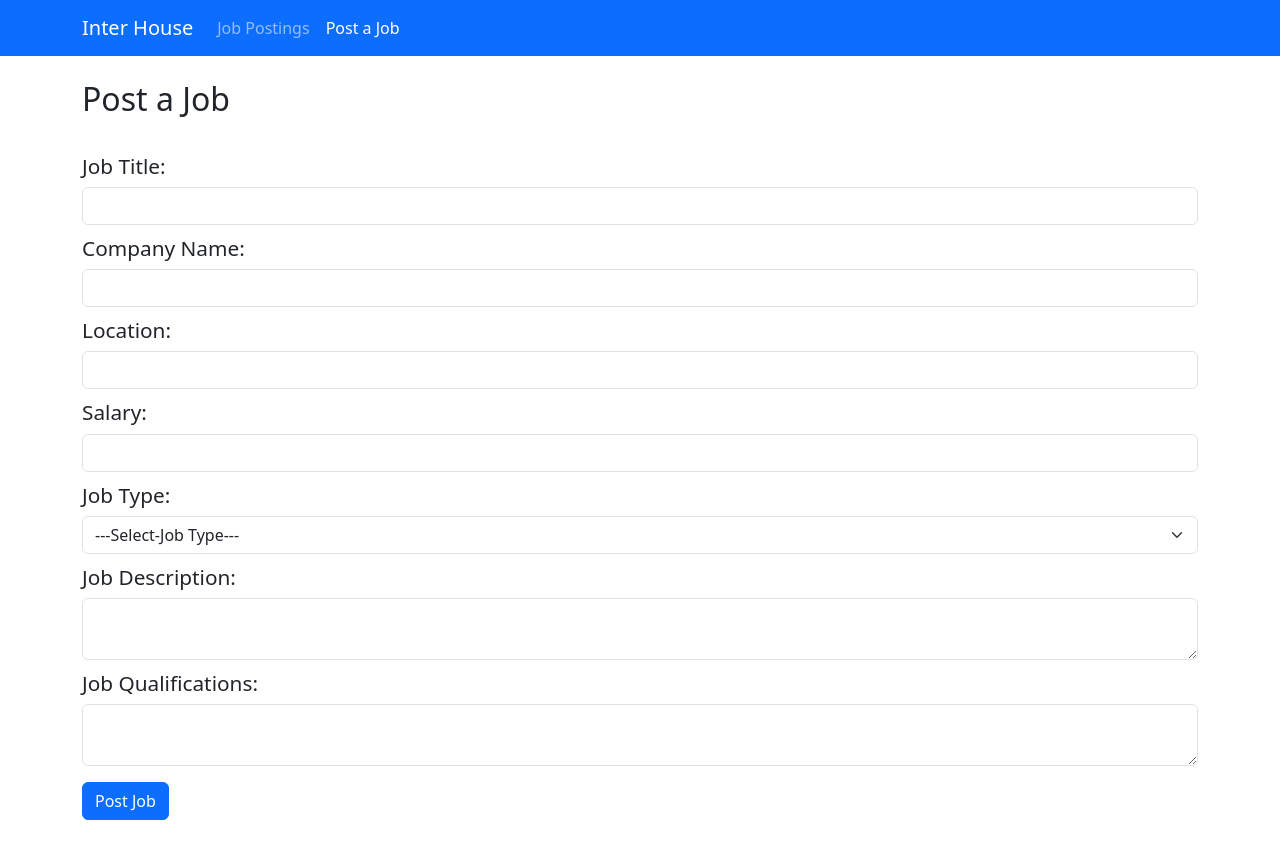
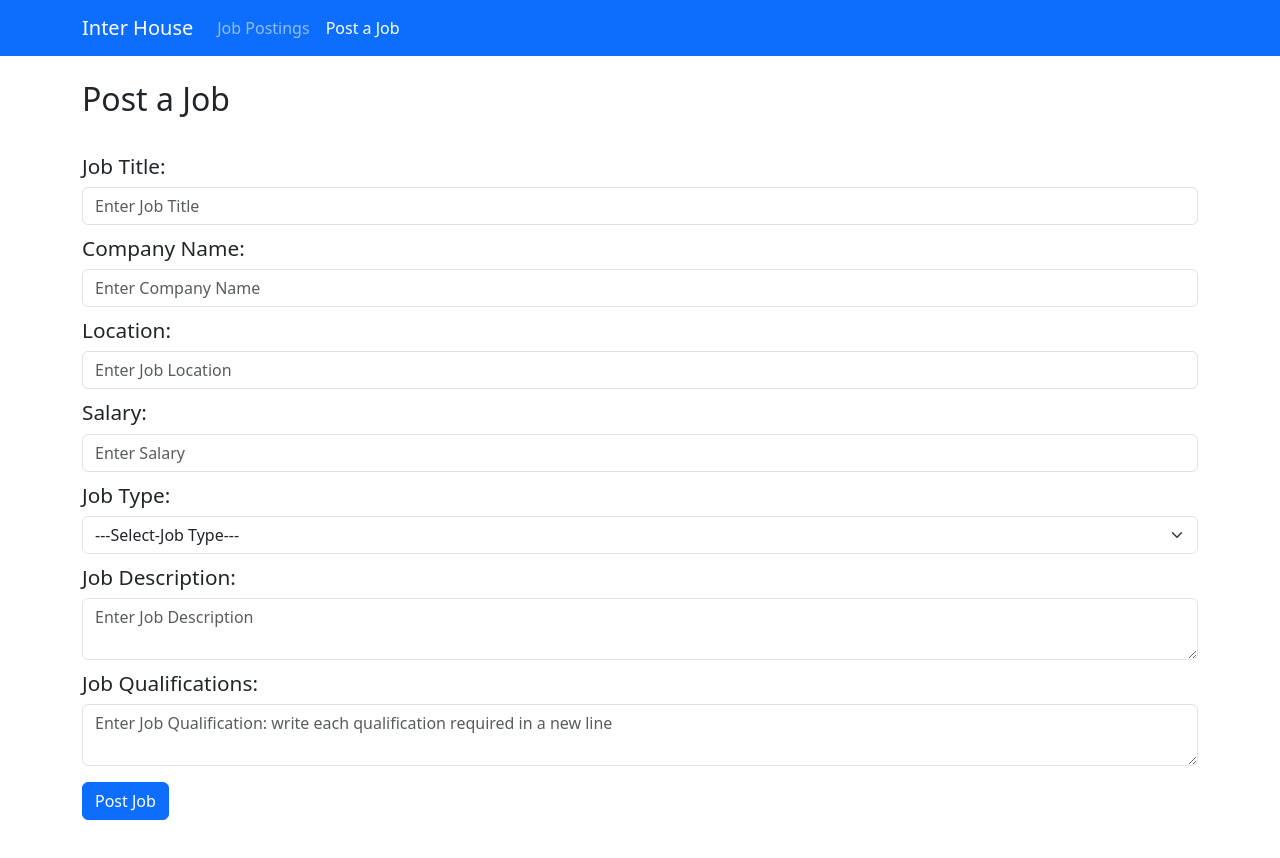
Before and after one commit to Abhishek-Das251002/jobPosting-frontend, a React (Vite) app: page /postJob in a window 1280 px wide. Shown: the top 858 px of the page. Built offline with nearby package versions, Linux system fonts and the light colour scheme.

Commit message:
add placeholder

```diff
--- a/src/postJob.jsx
+++ b/src/postJob.jsx
@@ -18,7 +18,7 @@ const PostJob = () => {
     async function handleSubmit(e){
         e.preventDefault()
         try {
-            let finalJobDetails = {...jobDetails, qualification: jobDetails.qualification.split(", ")}
+            let finalJobDetails = {...jobDetails, qualification: jobDetails.qualification.split("\n")}
 
             const response = await axios.post("https://job-posting-backend-eta.vercel.app/allJobs", finalJobDetails)
             if(response){
@@ -59,13 +59,13 @@ const PostJob = () => {
             <div className="postJob container mb-5">
                 <form onSubmit={handleSubmit}>
                     <label>Job Title:</label><br />
-                    <input type="text" className="form-control" name="title" value={jobDetails.title} onChange={handleChange} required/>
+                    <input type="text" className="form-control" name="title" value={jobDetails.title} placeholder="Enter Job Title" onChange={handleChange} required/>
                     <label>Company Name:</label><br />
-                    <input type="text" className="form-control" name="company" value={jobDetails.company} onChange={handleChange} required/>
+                    <input type="text" className="form-control" name="company" value={jobDetails.company} placeholder="Enter Company Name" onChange={handleChange} required/>
                     <label>Location:</label><br />
-                    <input type="text" className="form-control" name="location" value={jobDetails.location} onChange={handleChange} required/>
+                    <input type="text" className="form-control" name="location" value={jobDetails.location} placeholder="Enter Job Location" onChange={handleChange} required/>
                     <label>Salary:</label><br />
-                    <input type="number" className="form-control" name="salary" value={jobDetails.salary} onChange={handleChange} required/>
+                    <input type="number" className="form-control" name="salary" value={jobDetails.salary} placeholder="Enter Salary" onChange={handleChange} required/>
                     <label>Job Type:</label><br />
                     <select className="form-select" name="jobType" value={jobDetails.jobType} onChange={handleChange} required>
                         <option value="">---Select-Job Type---</option>
@@ -75,9 +75,9 @@ const PostJob = () => {
                         <option value="Part-time (Remote)">Part-time (Remote)</option>
                     </select>
                     <label>Job Description:</label><br />
-                    <textarea type="text" className="form-control" name="description" value={jobDetails.description} onChange={handleChange} required></textarea>
+                    <textarea type="text" className="form-control" name="description" value={jobDetails.description} placeholder="Enter Job Description" onChange={handleChange} required></textarea>
                     <label>Job Qualifications:</label><br />
-                    <textarea type="text" className="form-control" name="qualification" value={jobDetails.qualification} onChange={handleChange} required></textarea>
+                    <textarea type="text" className="form-control" name="qualification" value={jobDetails.qualification} placeholder="Enter Job Qualification: write each qualification required in a new line" onChange={handleChange} required></textarea>
                     <button type="submit" className="btn btn-primary mt-3">Post Job</button>
                 </form>
             </div>
```
